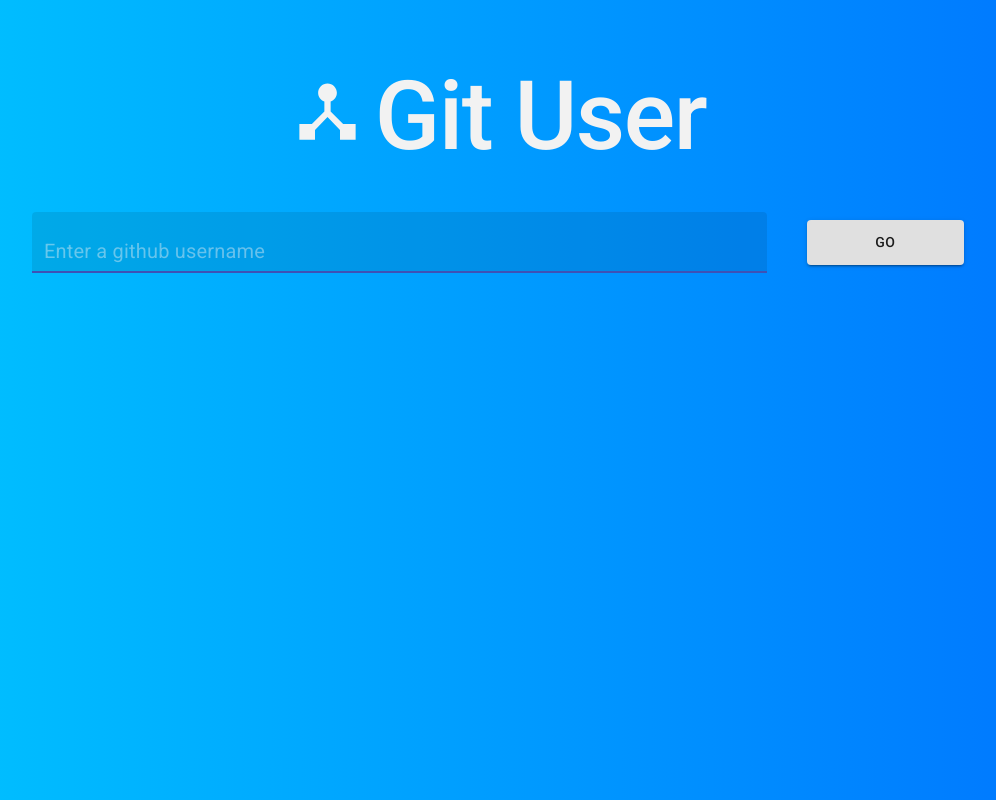
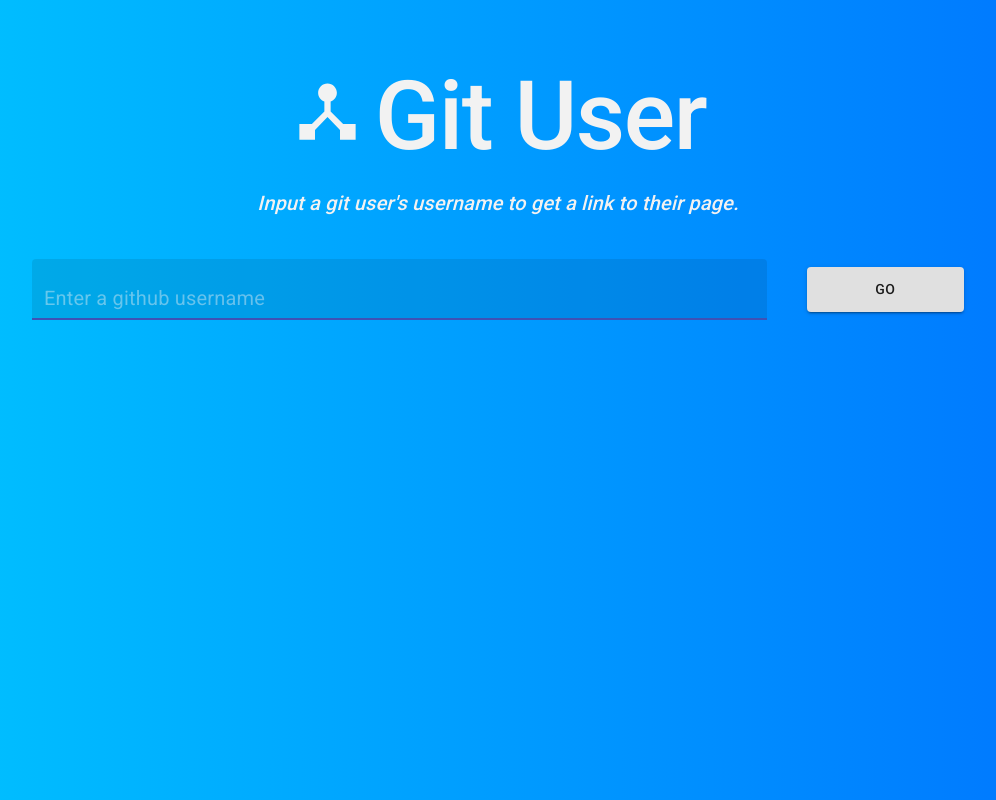
Before and after one commit to asekdev/git-user, a React (Create React App) app: page / in a window 1280 px wide. Shown: the whole page, without its empty margins (142-1138 px from the left). Built offline with nearby package versions, Linux system fonts and the light colour scheme.

Commit message:
github pages setup

```diff
--- a/package.json
+++ b/package.json
@@ -6,6 +6,7 @@
 		"@material-ui/core": "^4.2.0",
 		"@material-ui/icons": "^4.2.1",
 		"axios": "^0.19.0",
+		"gh-pages": "^2.0.1",
 		"prop-types": "^15.7.2",
 		"react": "^16.8.6",
 		"react-dom": "^16.8.6",
@@ -19,11 +20,14 @@
 		"reselect": "^4.0.0",
 		"typeface-roboto": "0.0.54"
 	},
+	"homepage": "https://asekdev.github.io/git-user",
 	"scripts": {
 		"start": "react-scripts start",
 		"build": "react-scripts build",
 		"test": "react-scripts test",
-		"eject": "react-scripts eject"
+		"eject": "react-scripts eject",
+		"predeploy": "npm run build",
+		"deploy": "gh-pages -d build"
 	},
 	"eslintConfig": {
 		"extends": "react-app"
--- a/public/index.html
+++ b/public/index.html
@@ -20,7 +20,7 @@
       work correctly both with client-side routing and a non-root public URL.
       Learn how to configure a non-root public URL by running `npm run build`.
     -->
-		<title>React App</title>
+		<title>Git User</title>
 	</head>
 	<body>
 		<noscript>You need to enable JavaScript to run this app.</noscript>
--- a/src/components/Header.js
+++ b/src/components/Header.js
@@ -14,15 +14,24 @@ const useStyles = makeStyles({
 	icon: {
 		fontSize: 75,
 		paddingRight: 10
+	},
+	subheading: {
+		color: "#F2F2F2",
+		textAlign: "center",
+		marginTop: "15px",
+		fontStyle: "italic"
 	}
 });
 const Header = () => {
 	const classes = useStyles();
 	return (
-		<Grid item xs={12}>
+		<Grid item xs={12} style={{ textAlign: "center" }}>
 			<Typography variant="h1" color="textSecondary" className={classes.header}>
 				<TwoTonedDeviceHubIcon className={classes.icon} />
 				Git User
+			</Typography>
+			<Typography variant="h6" color="textSecondary" className={classes.subheading}>
+				Input a git user's username to get a link to their page.
 			</Typography>
 		</Grid>
 	);
```
Also changed, not shown: 1 other file (tests, documents, lock files or other folders).
